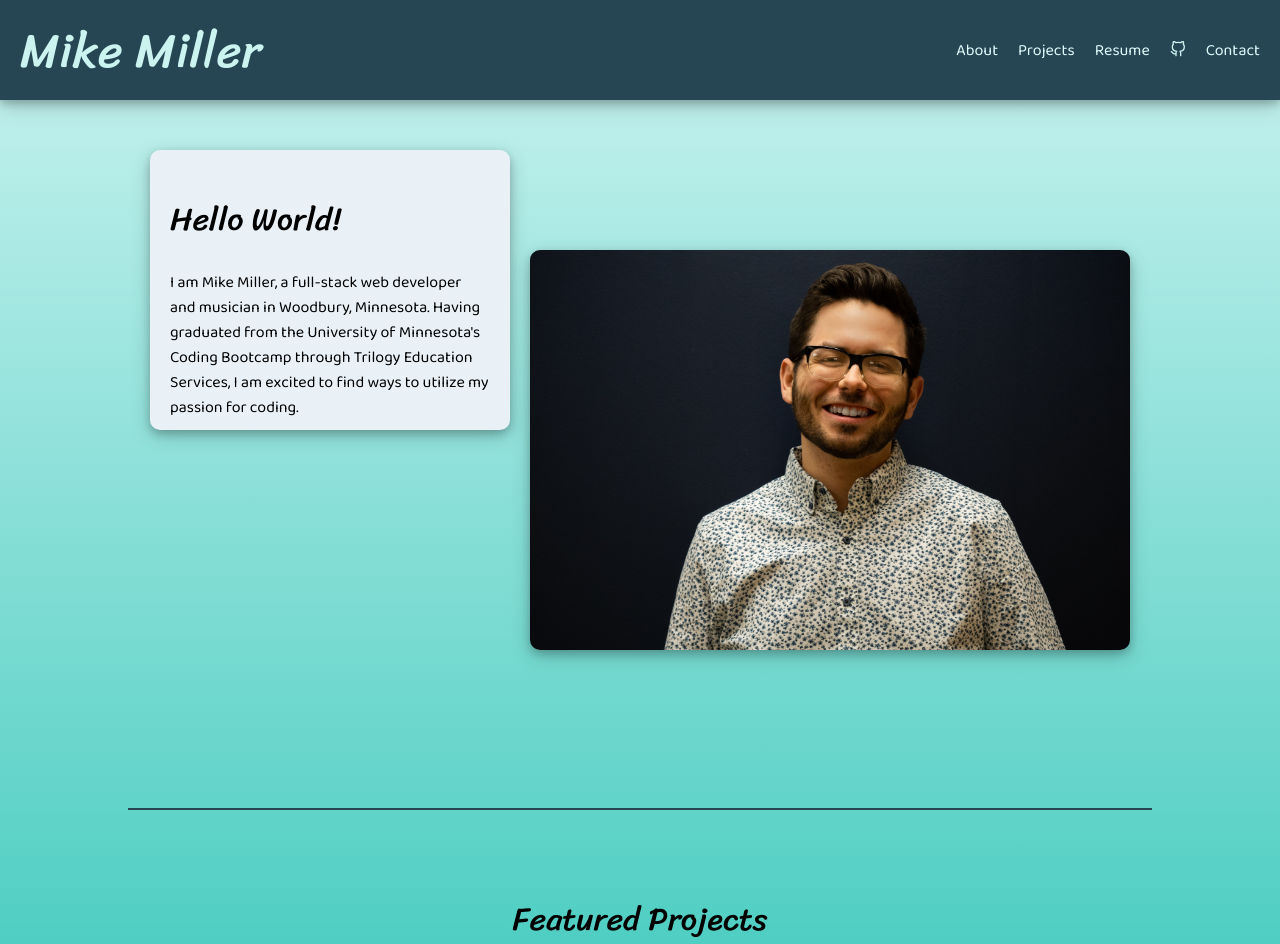
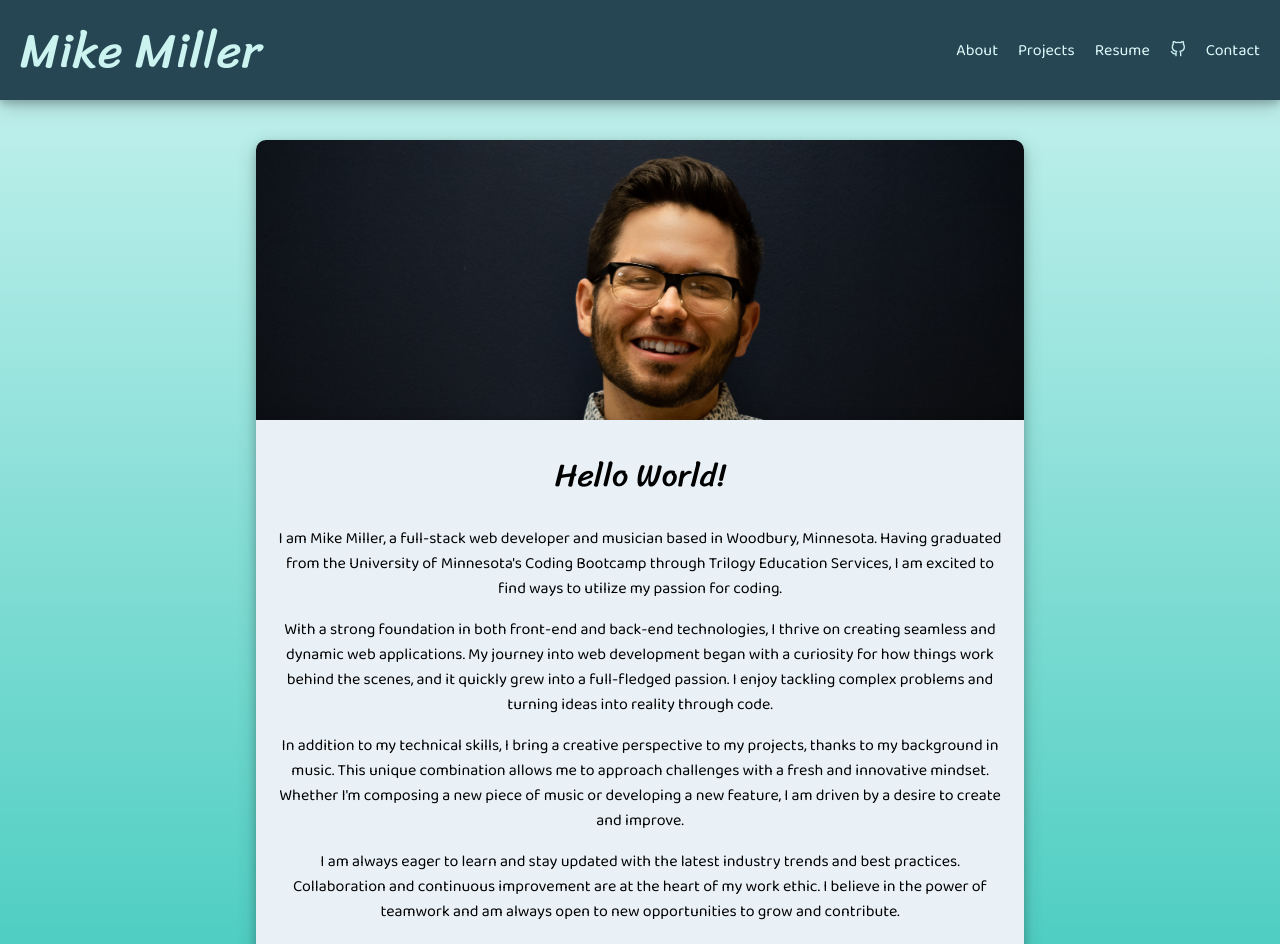
Before and after one commit to mimi5930/mike-miller-dev-port, a React (Vite) app: page / in a window 1280 px wide. Shown: the top 944 px of the page. Built offline with nearby package versions, Linux system fonts and the light colour scheme.

Commit message:
added content and adjusted styling

```diff
--- a/src/pages/About.tsx
+++ b/src/pages/About.tsx
@@ -9,14 +9,49 @@ export default function About() {
         <div className={styles.card}>
           <div className={styles.titleContainer}>
             <h1>Hello World!</h1>
-            <p>
-              I am Mike Miller, a full-stack web developer and musician in
-              Woodbury, Minnesota. Having graduated from the University of
-              Minnesota's Coding Bootcamp through Trilogy Education Services, I
-              am excited to find ways to utilize my passion for coding.
-            </p>
+            <div>
+              <p>
+                I am Mike Miller, a full-stack web developer and musician based
+                in Woodbury, Minnesota. Having graduated from the University of
+                Minnesota&#39;s Coding Bootcamp through Trilogy Education
+                Services, I am excited to find ways to utilize my passion for
+                coding.
+              </p>
+              <p>
+                With a strong foundation in both front-end and back-end
+                technologies, I thrive on creating seamless and dynamic web
+                applications. My journey into web development began with a
+                curiosity for how things work behind the scenes, and it quickly
+                grew into a full-fledged passion. I enjoy tackling complex
+                problems and turning ideas into reality through code.
+              </p>
+              <p>
+                In addition to my technical skills, I bring a creative
+                perspective to my projects, thanks to my background in music.
+                This unique combination allows me to approach challenges with a
+                fresh and innovative mindset. Whether I&#39;m composing a new
+                piece of music or developing a new feature, I am driven by a
+                desire to create and improve.
+              </p>
+              <p>
+                I am always eager to learn and stay updated with the latest
+                industry trends and best practices. Collaboration and continuous
+                improvement are at the heart of my work ethic. I believe in the
+                power of teamwork and am always open to new opportunities to
+                grow and contribute.
+              </p>
+              <p>
+                When I&#39;m not coding or playing music, you can find me
+                exploring the outdoors, experimenting with new recipes in the
+                kitchen, or spending quality time with family and friends. I am
+                excited to connect with like-minded individuals and explore new
+                opportunities in the tech world.
+              </p>
+            </div>
           </div>
+          {/* <div className={styles.imageContainer}> */}
           <img className={styles.image} src={mikeImage} alt="Mike Miller"></img>
+          {/* </div> */}
         </div>
       </div>
       <Spacer />
--- a/src/pages/style/about.module.css
+++ b/src/pages/style/about.module.css
@@ -1,11 +1,13 @@
 .container {
-  height: 100vh;
+  min-height: 100vh;
   display: flex;
   justify-content: center;
   align-items: center;
 }
 
 .card {
+  margin-top: 120px;
+  margin-bottom: 20px;
   display: flex;
   justify-content: center;
   width: 60vw;
@@ -17,30 +19,29 @@
   border-radius: 10px;
   box-shadow: var(--box-shadow);
   padding: 20px;
-  height: 30vh;
+  min-height: 30vh;
   min-width: 25vw;
 }
 
 .image {
-  margin-top: 100px;
-  max-width: 600px;
+  margin-top: 20px;
+  max-width: 40vw;
+  max-height: 30vh;
+  box-shadow: var(--box-shadow);
+  background-color: var(--img-background-color);
+  object-fit: cover;
+  object-position: center top;
   border-radius: 10px;
-  box-shadow: var(--box-shadow);
 }
 
-@media screen and (max-width: 1000px) {
-  .container {
-    min-height: 100vh;
-  }
-
+@media screen and (max-width: 1500px) {
   .card {
-    width: 80vw;
     flex-direction: column-reverse;
     gap: 0;
   }
 
   .titleContainer {
-    height: 35vh;
+    min-height: 35vh;
     padding-top: 6px;
     text-align: center;
     border-top-left-radius: 0;
@@ -48,15 +49,15 @@
   }
 
   .image {
-    margin-top: 100px;
     max-width: 100%;
+    min-height: 35vh;
     border-bottom-left-radius: 0;
     border-bottom-right-radius: 0;
   }
 }
 
-@media screen and (max-width: 400px) {
-  .titleContainer {
-    height: 45vh;
+@media screen and (max-width: 800px) {
+  .card {
+    width: 80vw;
   }
 }
```
